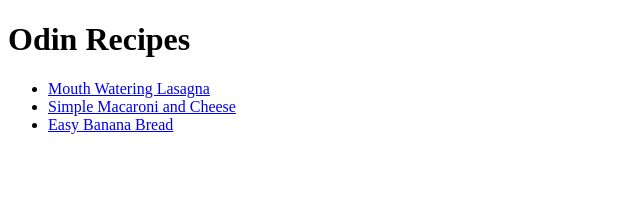
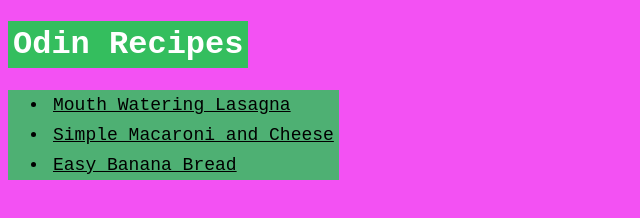
Before and after one commit to DjangoTheFett/odin-recipes, a plain HTML site: page index.html in a window 1280 px wide. Shown: the whole page, without its empty margins (0-640 px from the left). Drawn offline with Linux system fonts and the light colour scheme.

Commit message:
added styling as needed

```diff
--- a/index.html
+++ b/index.html
@@ -3,14 +3,15 @@
 <head>
     <meta charset="UTF-8">
     <meta name="viewport" content="width=device-width, initial-scale=1.0">
+    <link rel="stylesheet" href="./styles/styles.css">
     <title>Document</title>
 </head>
 <body>
     <H1>Odin Recipes</H1>
     <ul>
-        <li><a href="lasagna.html">Mouth Watering Lasagna</a></li>
-        <li><a href="macaroni.html">Simple Macaroni and Cheese</a></li>
-        <li><a href="bananabread.html"> Easy Banana Bread </a></li>
+        <li class="links"><a href="lasagna.html">Mouth Watering Lasagna</a></li>
+        <li class="links"><a href="macaroni.html">Simple Macaroni and Cheese</a></li>
+        <li class="links"><a href="bananabread.html"> Easy Banana Bread </a></li>
     </ul>
 
 </body>
```
Also changed, not shown: bananabread.html (+1 -0 lines), lasagna.html (+1 -0 lines), macaroni.html (+1 -0 lines).
